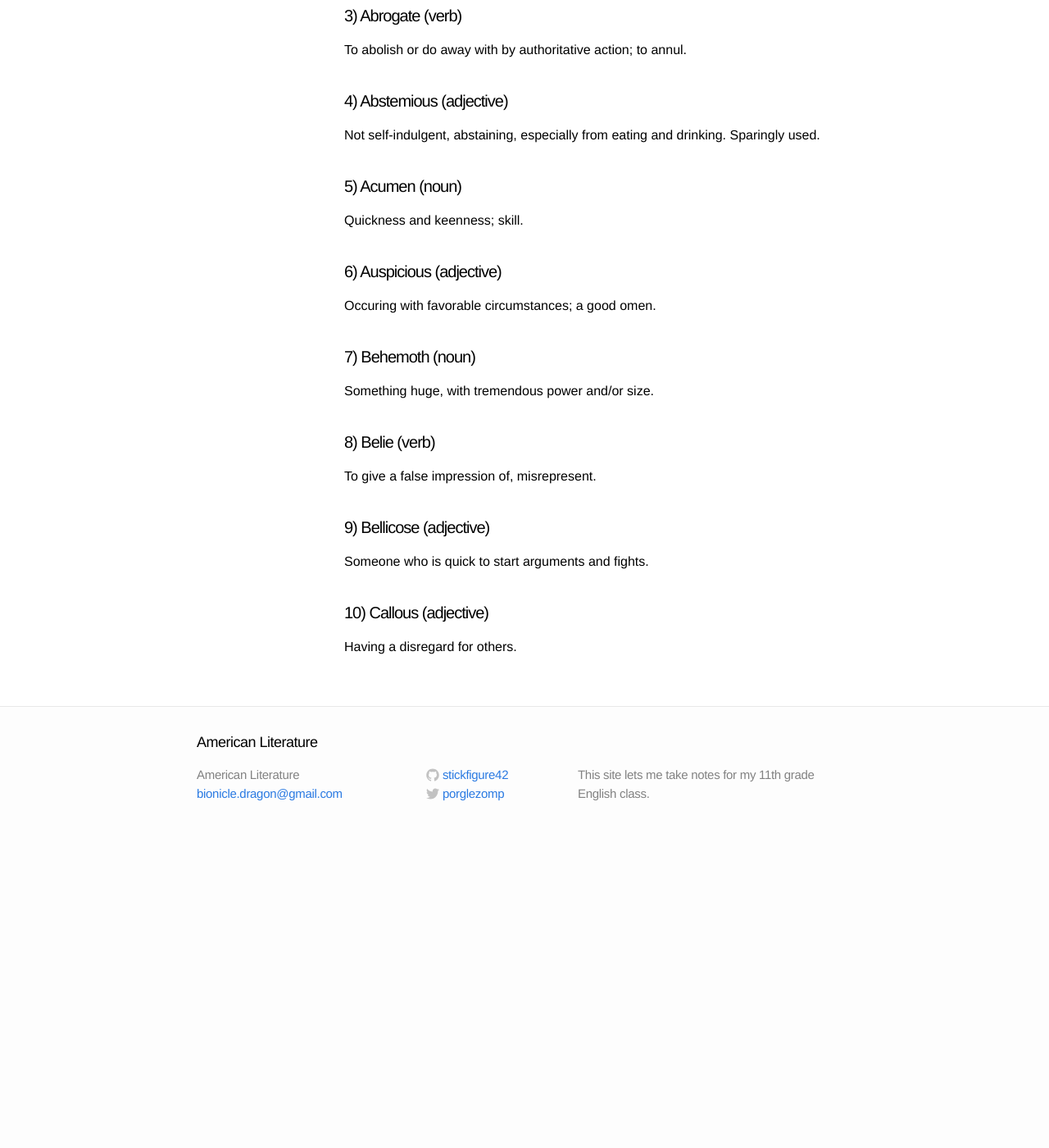
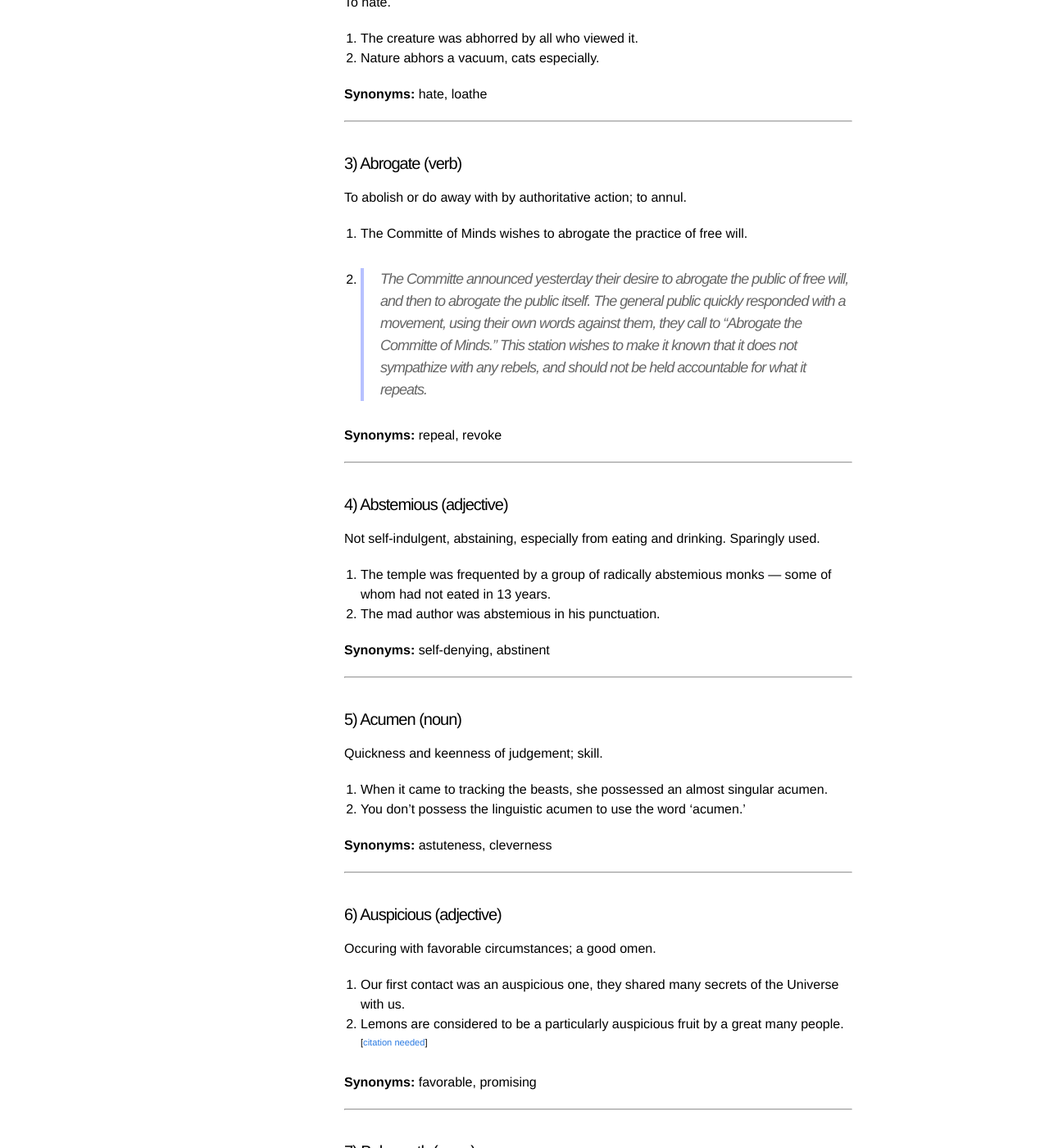
Before and after one commit to porglezomp/am-lit, a Jekyll site: the page built from portfolio/vocabulary.md, in a window 1280 px wide and 1400 px high, scrolled down 477 px. Shown: the whole window at 82% size. Built offline with Jekyll 4.4.1, drawn with Linux system fonts in a browser that asks for light colours; before the commit the page ends 1501 px from its top, so only the background shows below that; some of the changed text lies outside the part shown.

Commit message:
Complete vocabulary page

```diff
--- a/portfolio/vocabulary.md
+++ b/portfolio/vocabulary.md
@@ -7,35 +7,97 @@ layout: portfolio
 #### 1) Aberration (noun)
 Differing from the norm.
 
-**Synonyms:** anomoly, deviation, divergence, abnormality, irregularity, variation, digression, rogue, rarity, oddity
+1. The area was an aberration, space was distorted in a way never before seen by human eyes.
+2. He was convinced that the spike on our measurements was an aberration.
+
+**Synonyms:** anomoly, deviation
 
 ---
 
 #### 2) Abhor (verb)
 To hate.
 
+1. The creature was abhorred by all who viewed it.
+2. Nature abhors a vacuum, cats especially.
+
+**Synonyms:** hate, loathe
+
 ---
 
 #### 3) Abrogate (verb)
 To abolish or do away with by authoritative action; to annul.
 
+1. The Committe of Minds wishes to abrogate the practice of free will.
+2. > The Committe announced yesterday their desire to abrogate the public of free will, and then to abrogate the public itself. The general public quickly responded with a movement, using their own words against them, they call to "Abrogate the Committe of Minds." This station wishes to make it known that it does not sympathize with any rebels, and should not be held accountable for what it repeats.
+
+**Synonyms:** repeal, revoke
+
+---
+
 #### 4) Abstemious (adjective)
 Not self-indulgent, abstaining, especially from eating and drinking. Sparingly used.
 
+1. The temple was frequented by a group of radically abstemious monks --- some of whom had not eated in 13 years.
+2. The mad author was abstemious in his punctuation.
+
+**Synonyms:** self-denying, abstinent
+
+---
+
 #### 5) Acumen (noun)
-Quickness and keenness; skill.
+Quickness and keenness of judgement; skill.
+
+1. When it came to tracking the beasts, she possessed an almost singular acumen.
+2. You don't possess the linguistic acumen to use the word 'acumen.'
+
+**Synonyms:** astuteness, cleverness
+
+---
 
 #### 6) Auspicious (adjective)
 Occuring with favorable circumstances; a good omen.
 
+1. Our first contact was an auspicious one, they shared many secrets of the Universe with us.
+2. Lemons are considered to be a particularly auspicious fruit by a great many people. <sup><small>[[citation&nbsp;needed](http://en.wikipedia.org/wiki/Citation_(horse))]</small></sup>
+
+**Synonyms:** favorable, promising
+
+---
+
 #### 7) Behemoth (noun)
 Something huge, with tremendous power and/or size.
+
+1. The behemoth moved lathargically through the shallow bay, rocking boats in its wake.
+2. The few behemoth warships that responded were no match for the creature's power.
+
+**Synonyms:** leviathan, huge
+
+---
 
 #### 8) Belie (verb)
 To give a false impression of, misrepresent.
 
+1. Our human view of the Universe belies its chaotic instanity.
+2. His calm face belied a deep seated madness.
+
+**Synonyms:** contradict, to be at odds with
+
+---
+
 #### 9) Bellicose (adjective)
-Someone who is quick to start arguments and fights.
+Being quick to start arguments and fights.
+
+1. They were a bellicose race from Yuggoth, come to make war.
+2. It is in the nature of people to be bellicose, those who strike first have the advantage.
+
+**Synonyms:** belligerent, agressive
+
+---
 
 #### 10) Callous (adjective)
 Having a disregard for others.
+
+1. She was a callous woman, but such were the occupational hazard of being an assasin.
+2. I felt him callous, how could anyone not care about a puppy?
+
+**Synonyms:** heartless, unfeeling
```
